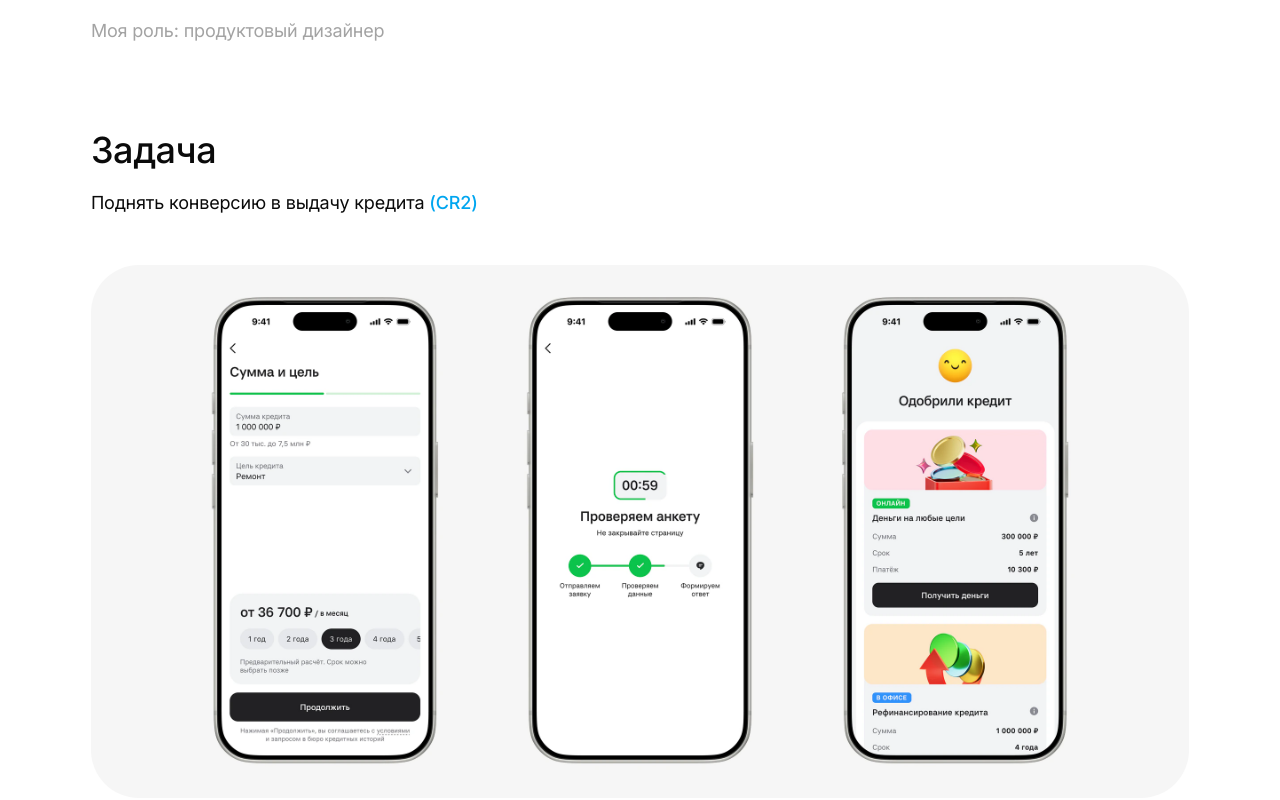
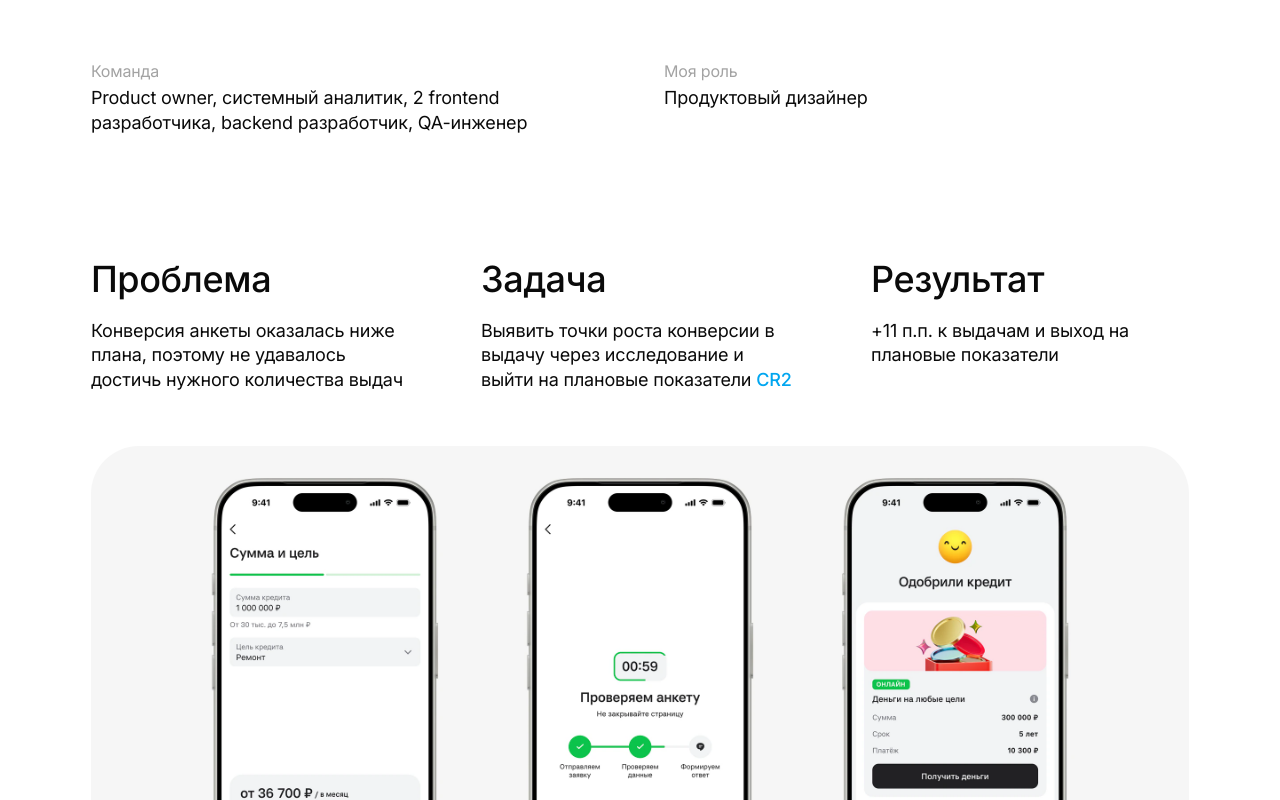
Before and after one commit to yegortreschev/yegortreschev.github.io, a Next.js app: page /credit-redesign in a window 1280 px wide. Shown: the part 260-1060 px from the top of the page. Built offline with nearby package versions, Linux system fonts and the light colour scheme.

Commit message:
Expand Alfa Bank case overview

```diff
--- a/app/credit-redesign/page.tsx
+++ b/app/credit-redesign/page.tsx
@@ -25,18 +25,40 @@ export default function CreditRedesignPage() {
     <main className="caseShell">
       <section className="caseIntro">
         <h1>Анкета на кредит в мобильном<br />{" "}приложении Альфа-Банка</h1>
-        <p className="caseRole">Моя роль: продуктовый дизайнер</p>
+        <div className="caseMeta">
+          <div>
+            <span>Команда</span>
+            <p>Product owner, системный аналитик, 2 frontend<br />разработчика, backend разработчик, QA-инженер</p>
+          </div>
+          <div>
+            <span>Моя роль</span>
+            <p>Продуктовый дизайнер</p>
+          </div>
+        </div>
       </section>
 
-      <section className="caseSection taskSection">
-        <h2>Задача</h2>
-        <p>Поднять конверсию в выдачу кредита <span className="caseLink">(CR2)</span></p>
+      <section className="caseOverview" aria-label="О проекте">
+        <div>
+          <h2>Проблема</h2>
+          <p>Конверсия анкеты оказалась ниже плана, поэтому не удавалось достичь нужного количества выдач</p>
+        </div>
+        <div>
+          <h2>Задача</h2>
+          <p>Выявить точки роста конверсии в выдачу через исследование и выйти на плановые показатели <span className="caseLink">CR2</span></p>
+        </div>
+        <div>
+          <h2>Результат</h2>
+          <p>+11 п.п. к выдачам и выход на плановые показатели</p>
+        </div>
+      </section>
+
+      <section className="caseHeroVisual" aria-label="Ключевые экраны анкеты">
         <div className="taskVisual"><img decoding="async" fetchPriority="high" src="/case-credit/Case1.webp" alt="Новая анкета, экран скоринга и экран одобренного кредита" /></div>
       </section>
 
       <section className="caseSection">
         <h2>UX-исследование</h2>
-        <p>Чтобы выявить проблемы текущей анкеты провёл глубинное<br />интервью с 7 респондентами</p>
+        <p>Чтобы выявить проблемы текущей анкеты провёл глубинное интервью<br />{" "}с 7 респондентами. По количественным метрикам было не определить,<br />{" "}где настоящие боли и барьеры в UX</p>
         <ImageCard className="researchCard">
           <h3>Скриншоты подготовки исследования</h3>
           <p>План, гипотезы, часть скрипта</p>
@@ -44,6 +66,7 @@ export default function CreditRedesignPage() {
         </ImageCard>
 
         <h2 className="researchResultsTitle">Результаты исследования</h2>
+        <p>Больше всего вызывал затруднения последний шаг,. На исследовании<br />{" "}оказалось, что весь экран, начиная с шапки и заканчивая механикой карточек<br />{" "}не очевиден. Пользователи его воспринимают не как шаг анкеты, а как<br />{" "}<strong>каталог продуктов</strong></p>
         <ImageCard>
           <h3>Главные проблемы текущей анкеты</h3>
           <p>Которые выявил на исследовании</p>
@@ -68,6 +91,7 @@ export default function CreditRedesignPage() {
 
       <section className="caseResult" id="result">
         <h2>Результат</h2>
+        <p>Тестировали через A/B-тест старую анкету против новой. Смотрели всю<br />{" "}воронку, но главное было поднять общую конверсию в выдачу</p>
         <div className="resultBadge"><strong>+11 п.п.</strong><span>Общая конверсия<br />в выдачу кредита</span></div>
       </section>
     </main>
--- a/app/globals.css
+++ b/app/globals.css
@@ -74,7 +74,13 @@
 .caseHeaderInner{height:96px;display:flex;align-items:center;justify-content:space-between}
 .caseHeader nav{display:flex;gap:42px}.caseHeader a{transition:opacity .2s}.caseHeader a:hover{opacity:.55}
 .caseIntro{padding-top:74px}.caseIntro h1{margin:0;font-size:50px;font-style:normal;font-weight:500;line-height:normal;letter-spacing:-.5px}
-.caseRole{margin:20px 0 0;color:#a3a3a3;font-size:18px;line-height:1.4;letter-spacing:-.18px}
+.caseMeta{display:grid;grid-template-columns:1fr 1fr;gap:48px;margin-top:62px}
+.caseMeta span{display:block;color:#a3a3a3;font-size:16px;line-height:1.4;letter-spacing:-.16px}
+.caseMeta p{margin:4px 0 0;font-size:18px;line-height:1.35;letter-spacing:-.18px}
+.caseOverview{display:grid;grid-template-columns:repeat(3,minmax(0,1fr));gap:72px;margin-top:122px}
+.caseOverview h2{margin:0;font-size:36px;font-weight:500;line-height:normal;letter-spacing:-.36px}
+.caseOverview p{margin:18px 0 0;font-size:18px;line-height:1.35;letter-spacing:-.18px}
+.caseHeroVisual{margin-top:54px}
 .caseSection{margin-top:128px}.taskSection{margin-top:85px}
 .caseSection>h2,.caseResult>h2{margin:0;font-size:36px;font-style:normal;font-weight:500;line-height:normal;letter-spacing:-.36px}
 .caseSection>p{margin:18px 0 0;font-size:18px;font-weight:400;line-height:1.4;letter-spacing:-.18px}.caseLink{color:#00a6f0;font-weight:500}
@@ -86,7 +92,7 @@
 .researchResultsTitle{margin-top:85px!important;font-size:32px!important;letter-spacing:-.32px!important}
 .solutionStack{display:grid;gap:50px;margin-top:50px}.solutionStack .caseCard{margin-top:0}
 .solutionStack .caseCard>h3+img{margin-top:48px}
-.caseResult{margin-top:128px}.resultBadge{width:517px;height:138px;margin-top:34px;border:4px solid #00a6f0;border-radius:30px;display:flex;align-items:center;padding:0 28px;gap:32px}
+.caseResult{margin-top:128px}.caseResult>p{margin:18px 0 0;font-size:18px;line-height:1.4;letter-spacing:-.18px}.resultBadge{width:517px;height:138px;margin-top:34px;border:4px solid #00a6f0;border-radius:30px;display:flex;align-items:center;padding:0 28px;gap:32px}
 .resultBadge strong{font-size:64px;font-weight:500;line-height:1;letter-spacing:-1.2px;white-space:nowrap}.resultBadge span{font-size:18px;line-height:1.25;letter-spacing:-.18px}
 .caseFooter{height:220px;margin-top:90px;display:flex;align-items:flex-end;justify-content:space-between;padding-bottom:62px;color:#9b9b9b;font-size:16px;letter-spacing:-.16px}.caseFooter a{color:#111;text-decoration:none}
 
@@ -136,7 +142,7 @@
 
 @media(max-width:1023px){
   .creditCase{min-width:0}.caseShell,.caseHeader .deskShell{width:auto;margin-inline:24px}.caseHeader,.caseHeaderInner{height:72px}.caseHeader{font-size:14px}.caseHeader nav{gap:22px}
-  .caseIntro{padding-top:48px}.caseIntro h1{font-size:clamp(36px,7vw,50px)}.caseRole{font-size:16px}
+  .caseIntro{padding-top:48px}.caseIntro h1{font-size:clamp(36px,7vw,50px)}.caseMeta{margin-top:48px}.caseMeta p{font-size:16px}.caseOverview{gap:32px;margin-top:88px}.caseOverview h2{font-size:30px}.caseOverview p{font-size:16px}.caseHeroVisual{margin-top:40px}
   .caseSection{margin-top:88px}.taskSection{margin-top:64px}.caseSection>h2,.caseResult>h2{font-size:30px}.caseSection>p{font-size:16px}
   .taskVisual,.caseCard{margin-top:36px;border-radius:28px}.caseCard{padding:28px}.caseCard h3{font-size:21px}
   .solutionStack{gap:30px;margin-top:36px}.mtsDesignImages,.csResearchImages,.csDesignImages{gap:28px;margin-top:32px}.mtsResults,.csResults,.dsResults{grid-template-columns:1fr}
@@ -145,7 +151,7 @@
 
 @media(max-width:600px){
   .caseShell,.caseHeader .deskShell{margin-inline:18px}.caseHeader nav{gap:14px}.caseHeader nav:first-child a:nth-child(2){display:none}
-  .caseIntro h1{font-size:34px;line-height:1.12}.caseIntro h1 br,.caseSection>p br{display:none}.caseSection>h2,.caseResult>h2{font-size:27px}.caseSection{margin-top:72px}
+  .caseIntro h1{font-size:34px;line-height:1.12}.caseIntro h1 br,.caseSection>p br,.caseResult>p br,.caseMeta br{display:none}.caseMeta{grid-template-columns:1fr;gap:24px;margin-top:38px}.caseOverview{grid-template-columns:1fr;gap:42px;margin-top:72px}.caseOverview h2{font-size:27px}.caseOverview p{margin-top:12px}.caseHeroVisual{margin-top:36px}.caseSection>h2,.caseResult>h2{font-size:27px}.caseResult>p{font-size:16px}.caseSection{margin-top:72px}
   .taskVisual,.caseCard{border-radius:20px}.caseCard,.mtsDesignStack .caseCard{padding:20px}.caseCard img,.researchCard img,.solutionStack .caseCard>h3+img,.mtsWireStack .caseCard img{margin-top:28px}
   .mtsImageOnly img,.csImageOnly img,.dsImageOnly img{margin-top:0}.dsBacklog img,.dsBranches img,.dsStructure img{width:100%}.mtsResults .resultBadge,.csResults .resultBadge,.dsResults .resultBadge{height:auto;min-height:116px;padding:22px;gap:20px;border-width:3px;border-radius:22px}.mtsResults .resultBadge strong,.csResults .resultBadge strong,.dsResults .resultBadge strong{font-size:42px}.resultBadge span{font-size:15px}
   .caseFooter{height:140px}.caseFooter span{font-size:12px}
```
